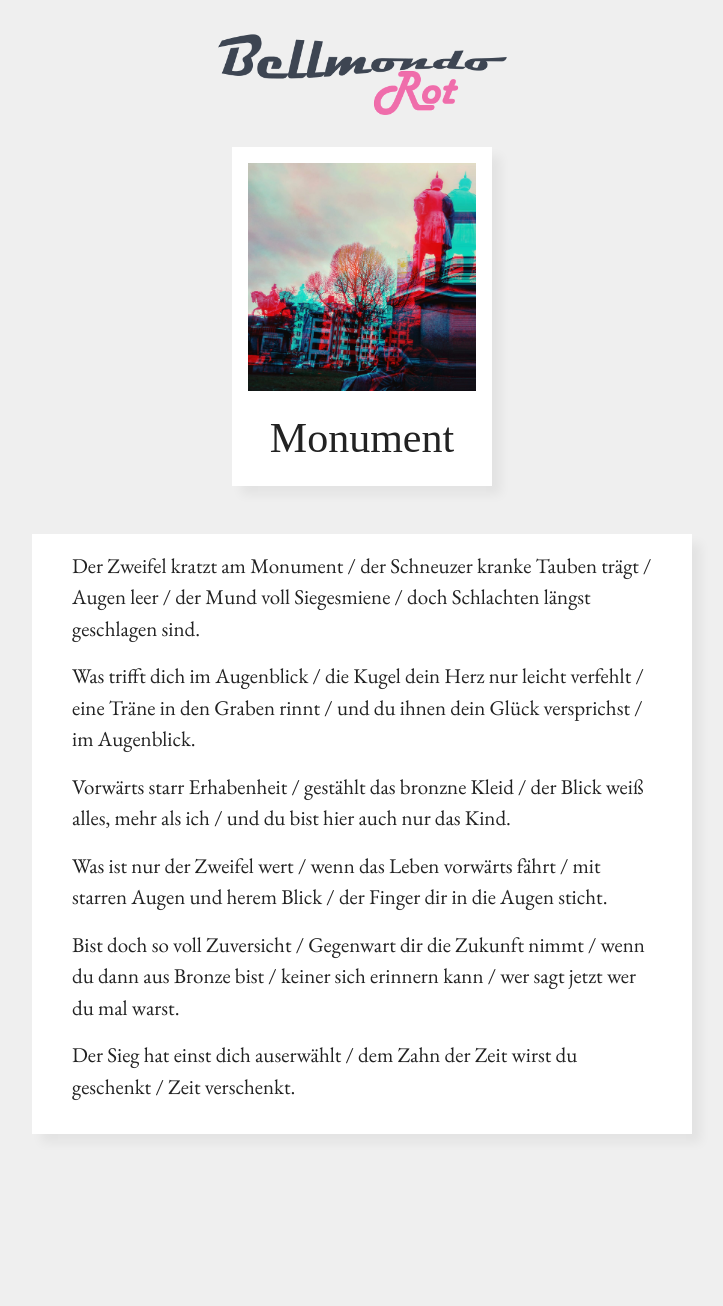
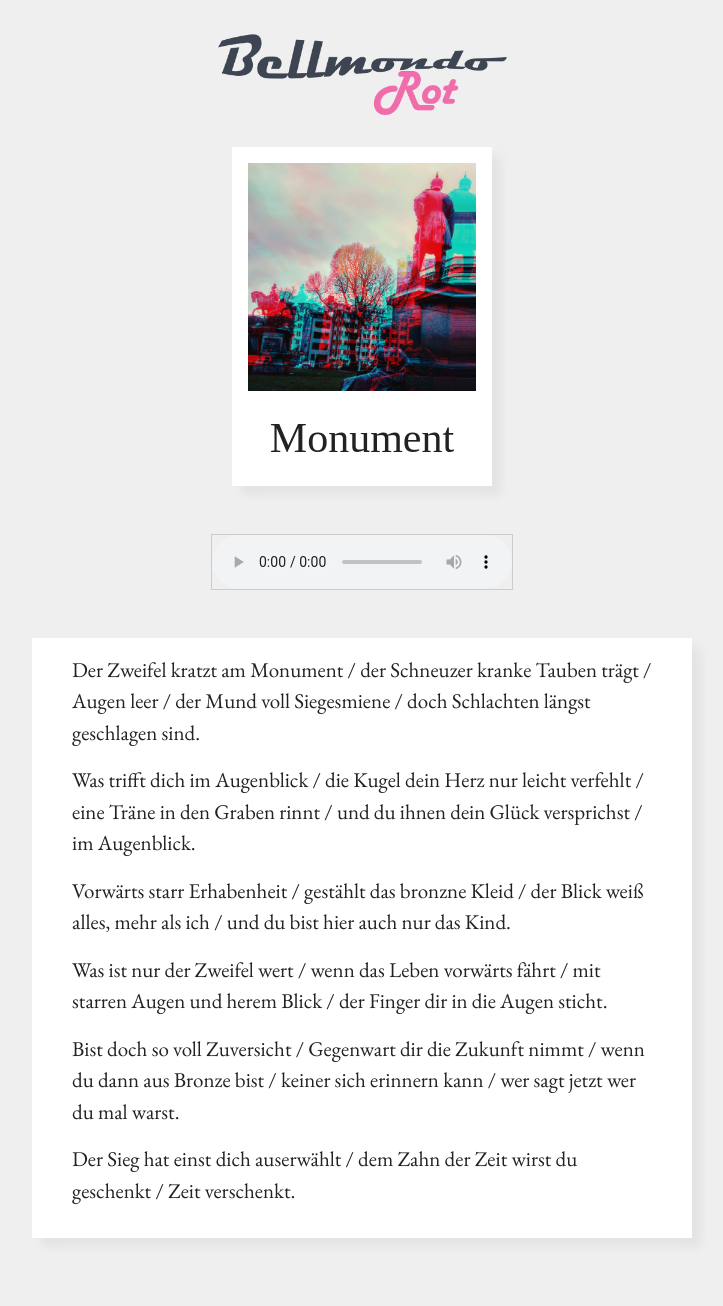
Before and after one commit to naag/belmondo-rot, a Jekyll site: the page built from docs/songs/monument.md, in a window 1280 px wide. Shown: the whole page, without its empty margins (278-1001 px from the left). Built offline with Jekyll 4.4.1, drawn with Linux system fonts in a browser that asks for light colours; some web fonts are replaced; before the commit the page ends 1202 px from its top, so only the background shows below that.

Commit message:
Add audio files again

```diff
--- a/docs/_layouts/song.html
+++ b/docs/_layouts/song.html
@@ -13,7 +13,10 @@ layout: default
     </h2>
   </div>
 
+  <audio src="{{ page.audio | absolute_url }}" controls preload="auto" controlsList="nodownload"></audio>
+
   <div class="polaroid polaroid-wide">
     {{ content }}
+
   </div>
 </div>
--- a/docs/_sass/_base.scss
+++ b/docs/_sass/_base.scss
@@ -214,3 +214,8 @@ figcaption {
   flex-direction: row;
   flex-wrap: wrap;
 }
+
+audio {
+  margin-bottom: 3rem;
+  border: 1px solid #ccc;
+}
```
